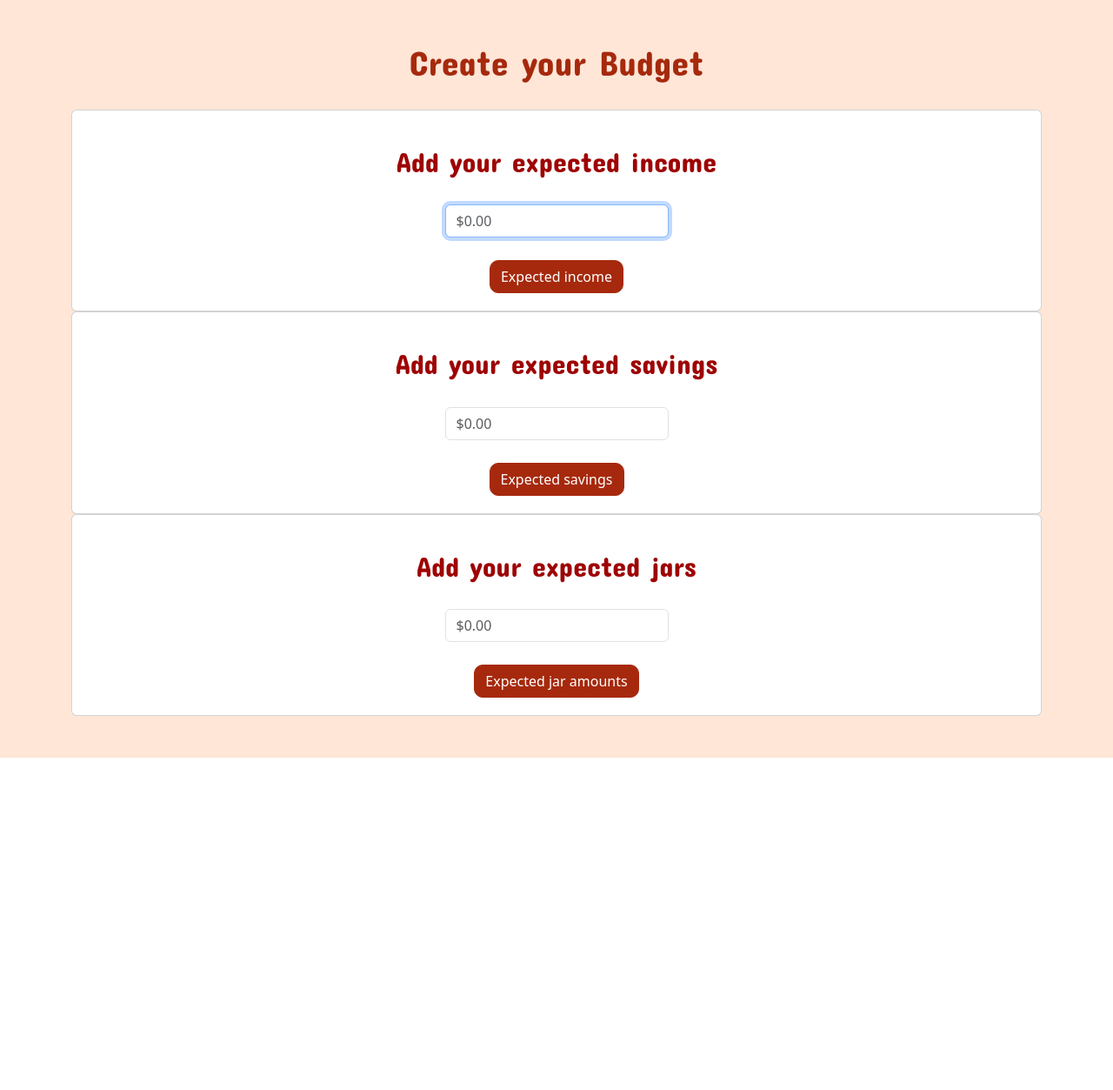
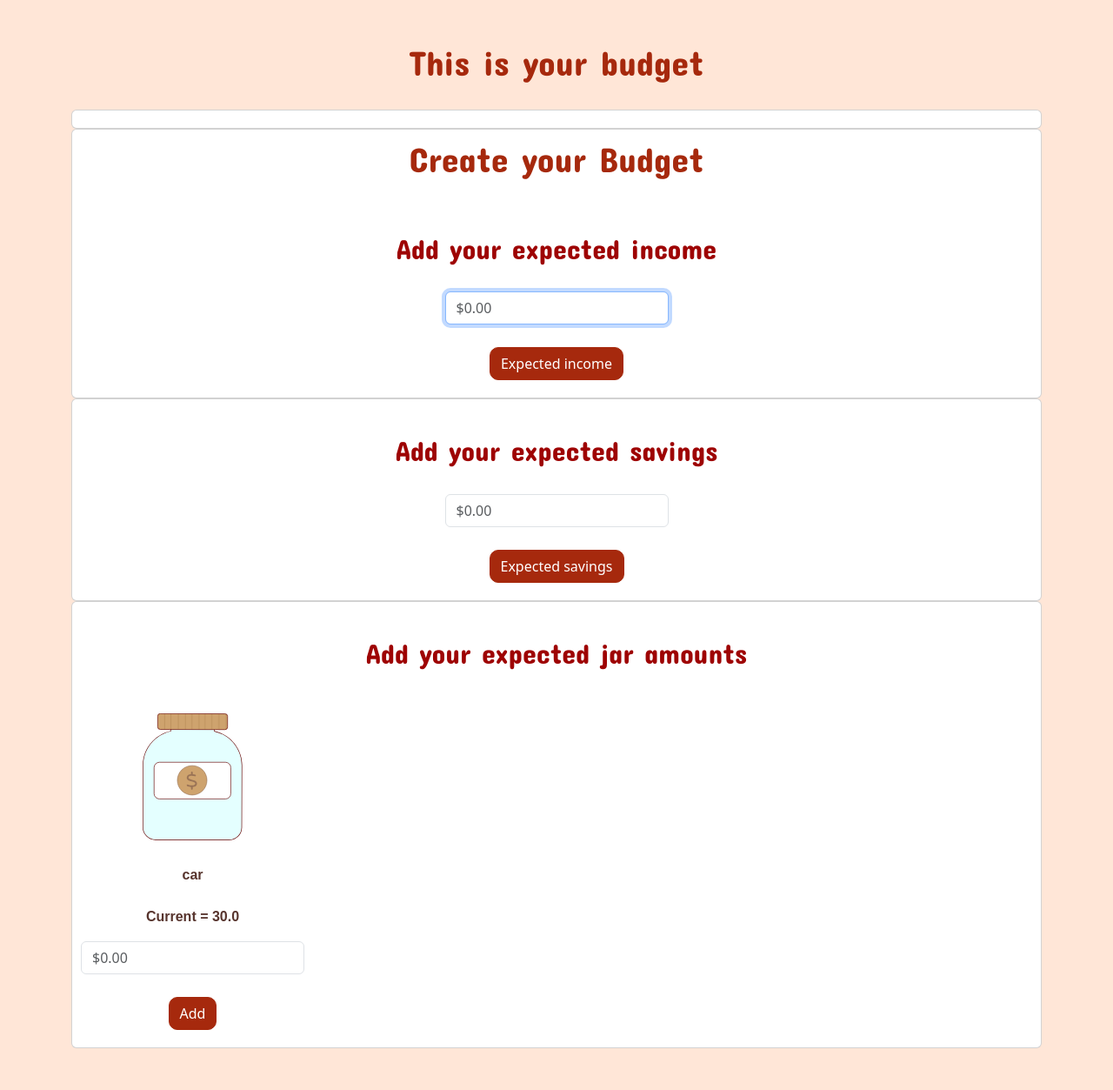
Before and after one commit to daisof06-git/Final-project-CS50, a Flask app: page /budget in a window 1280 px wide. Shown: the part 80-1333 px from the top of the page at 87% size. Before the commit the page ends 951 px from the top, so only its background shows below. Run offline with Flask 3, Linux system fonts and the light colour scheme; a user stored in the database is signed in; some libraries are stand-ins or nearby versions; some web fonts are replaced.

Commit message:
New features, budget

```diff
--- a/app.py
+++ b/app.py
@@ -214,7 +214,7 @@ def actualjars():
 
     elif action == "Extract":
         #check jar_balance
-        jar_bal = db.execute("SELECT SUM(amount) AS total FROM movements WHERE user_id = ? AND jar_id = ? AND AND strftime('%Y-%m', date) = ?", id, jar_id, year_month)[0]["total"]
+        jar_bal = db.execute("SELECT SUM(amount) AS total FROM movements WHERE user_id = ? AND jar_id = ? AND strftime('%Y-%m', date) = ?", id, jar_id, year_month)[0]["total"]
         jar_bal = float(jar_bal or 0)
 
         if jar_bal < amount:
@@ -328,7 +328,11 @@ def add():
     if not name:
         flash("Must add a name!", "error")
         return redirect("/jars")
-    db.execute("INSERT INTO jars (user_id, jar_name) VALUES (?,?)", user_id, name)
+    try:
+        db.execute("INSERT INTO jars (user_id, jar_name) VALUES (?,?)", user_id, name)
+    except ValueError:
+        flash("That jar already exists! User another name", "error")
+        redirect("/")
     flash("Jar successfully added!", "success")
     return redirect("/jars")
 
@@ -336,10 +340,20 @@ def add():
 @app.route("/budget", methods = ["GET", "POST"])
 @login_required
 def budget():
-    if request.method == "GET":
-        return render_template("budget.html")
-    if request.method == "POST":
-            return render_template("budget.html")
+    id = session["user_id"]
+
+    # get user jars
+    user_jars = db.execute("SELECT * FROM jars WHERE user_id = ?", id)
+
+    #create a list with all jars and amounts
+    jars = []
+    for jar in user_jars:
+        amount = db.execute("SELECT SUM(amount) AS total FROM movements WHERE jar_id = ? AND type = 'jar' AND strftime('%Y-%m', date) = ?", jar["id"], year_month)[0]["total"]
+        amount = float(amount or 0)
+        jars.append({"id": jar["id"], "jar_name": jar["jar_name"], "amount": amount})
+
+    if request.method == "GET" or request.method == "POST":
+        return render_template("budget.html", jars = jars)
 
 @app.route("/budget_income", methods = ["POST"])
 @login_required
@@ -414,6 +428,54 @@ def budget_savings():
             return redirect("/budget")
 
 
+@app.route("/budget_jars", methods = ["POST"])
+@login_required
+def budget_jars():
+    id = session["user_id"]
+    jar_name = request.form.get("jar_name")
+    amount = request.form.get("amount")
+    if request.method == "POST":
+        #check jar_name
+        if not jar_name:
+            flash("There has been a problem!", "error")
+            redirect("/budget")
+        #check amount
+        try:
+            amount = float(amount)
+        except ValueError or TypeError:
+            flash("Must insert a valid amount", "error")
+            redirect("/budget")
+
+        if amount < 0:
+            flash("Must insert a valid amount", "error")
+            redirect("/budget")
+
+        #get jar_id
+        jar_id = db.execute("SELECT id AS id FROM jars WHERE jar_name = ? AND user_id = ?", jar_name, id)[0]["id"]
+
+        #check
+        try:
+            int(jar_id)
+        except ValueError:
+            flash("There has been a problem!", "erorr")
+            redirect("/budget")
+
+        #find the jar value in db
+        last_amount = db.execute("SELECT amount FROM  budget WHERE user_id = ? AND type = 'jar' AND jar_id = ?", id, jar_id)
+        last_amount = float(last_amount or 0)
+
+        if last_amount == 0:
+            db.execute("INSERT INTO budget (user_id, amount, jar_id, type) VALUES (?,?,?,?)", id, amount, jar_id, 'jar')
+            flash("You have successfully budgeted your jar!", "success")
+            redirect("/budget")
+        if last_amount > 0:
+            db.execute("UPDATE budget SET amount = ? WHERE user_id = ? AND type = 'jar' AND jar_id = ?", amount, id, jar_id)
+            flash("You have successfully updated your jar budget!", "success")
+            redirect("/budget")
+
+
+
+
 @app.route("/logout", methods = ["GET", "POST"])
 @login_required
 def logout():
--- a/schema.sql
+++ b/schema.sql
@@ -11,6 +11,7 @@ CREATE TABLE jars(
     jar_name TEXT NOT NULL,
     FOREIGN KEY(user_id) REFERENCES users(id)
 );
+CREATE UNIQUE INDEX jar_name ON jars (jar_name);
 
 CREATE TABLE movements(
     id INTEGER PRIMARY KEY AUTOINCREMENT NOT NULL,
--- a/templates/budget.html
+++ b/templates/budget.html
@@ -5,10 +5,15 @@
 {% endblock %}
 
 {% block main %}
-    <h1>Create your Budget</h1>
+    <h1>This is your budget</h1>
     <div class = "card">
+
+    </div>
+
+    <div class = "card">
+        <h1>Create your Budget</h1>
             <h2 class = "card-title">Add your expected income</h2>
-            <form action = "budget_income">
+            <form action = "budget_income" method ="post">
                 <div class="mb-3">
                     <input autocomplete="off" autofocus class="form-control mx-auto w-auto" name ="income" placeholder="$0.00" type="text">
                 </div>
@@ -17,7 +22,7 @@
      </div>
      <div class = "card">
             <h2 class = "card-title">Add your expected savings</h2>
-            <form action = "biudget_savings">
+            <form action = "biudget_savings" method = "post">
                 <div class="mb-3">
                     <input autocomplete="off" autofocus class="form-control mx-auto w-auto" name ="savings" placeholder="$0.00" type="text">
                 </div>
@@ -25,12 +30,23 @@
             </form>
      </div>
      <div class = "card">
-            <h2 class = "card-title">Add your expected jars</h2>
-            <form action = "/budget_jars">
-                <div class="mb-3">
-                    <input autocomplete="off" autofocus class="form-control mx-auto w-auto" name ="jar_amount" placeholder="$0.00" type="text">
-                </div>
-                <button class="btn btn-primary" type="submit">Expected jar amounts</button>
-            </form>
-     </div>
+            <h2 class = "card-title">Add your expected jar amounts</h2>
+            <div class="d-flex flex-wrap gap-3">
+                {% for jar in jars %}
+                    <div class="d-flex flex-column align-items-center">
+                        <img src = "/static/jar-empty.svg" style = "max-width: 60%" name = "{{jar.jar_name}}" class = "align-middle">
+                        <p class = "mt-2">{{jar.jar_name}}</p>
+                        <p class = "mt-2"> Current = {{jar.amount}}</p>
+                        <form action = "/budget_jars" method = "post">
+                            <div class="mb-3">
+                                <input type="hidden" name="jar_name" value="{{jar.jar_name}}">
+                                <input autocomplete="off" autofocus class="form-control mx-auto w-auto" name ="jar_amount" placeholder="$0.00" type="text">
+                            </div>
+                            <button class="btn btn-primary" type="submit">Add</button>
+                        </form>
+                    </div>
+                {% endfor %}
+            </div>
+        </div>
+    </div>
 {% endblock %}
--- a/templates/income.html
+++ b/templates/income.html
@@ -13,7 +13,7 @@
         </div>
         <button class="btn btn-primary" type="submit">Add your income</button>
         </form>
-        <h3>How are you saving?</h3>
+        <h3>How much are you saving?</h3>
         <form action="/savings" method="post">
         <div class="mb-3">
             <input autocomplete="off" autofocus class="form-control mx-auto w-auto" name="savings" placeholder="Add your expected savings" type="text">
--- a/templates/jars.html
+++ b/templates/jars.html
@@ -26,7 +26,7 @@
                 <div class = "card">
                     <h2 class="card-title">Add a Jar</h2>
                     <form action = "/add" method="post">
-                        <input autocomplete="off" name = "name" placeholder = "Jar name" type = "text">
+                        <input autocomplete="off" name = "name" placeholder = "Jar name" type = "text" maxlength="20">
                         <button type="submit" class="btn btn-primary btn-sm" name = "add">+</button>
                     </form>
                 </div>
```
Also changed, not shown: budget.db (deleted), 2 other files.
